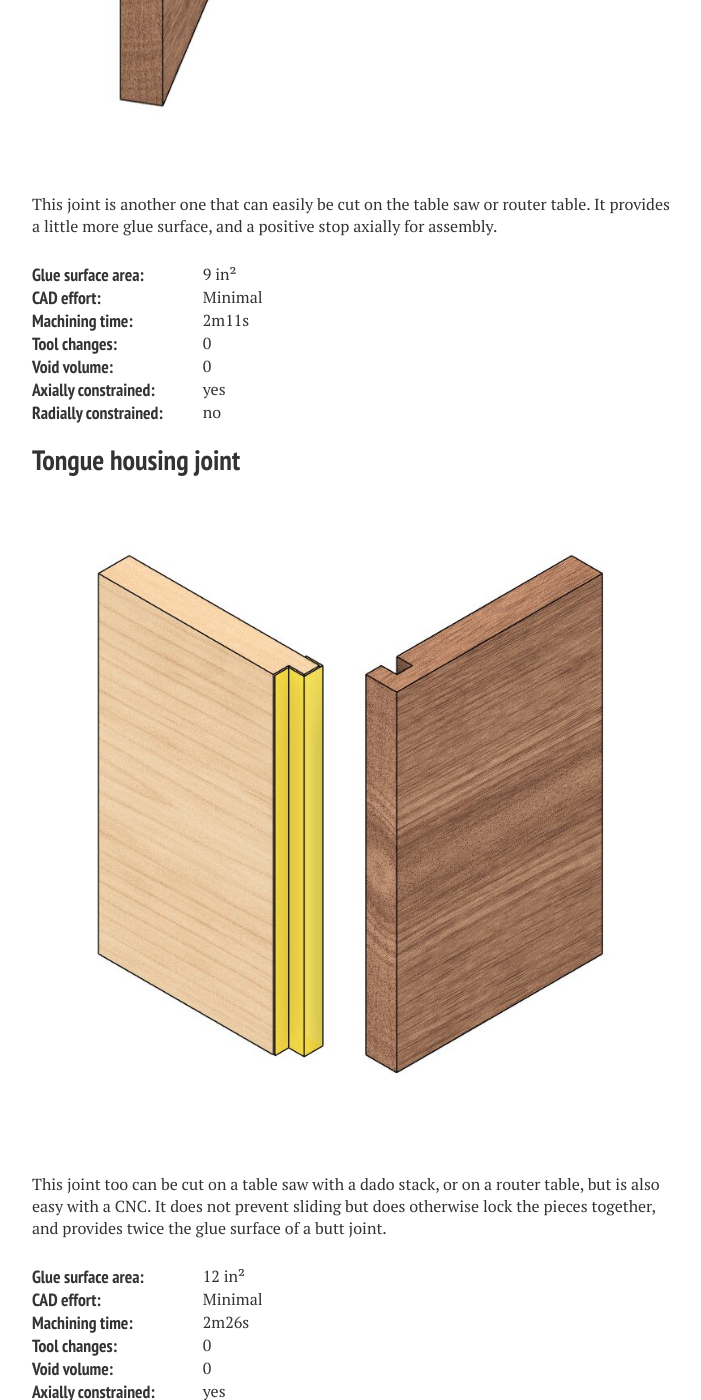
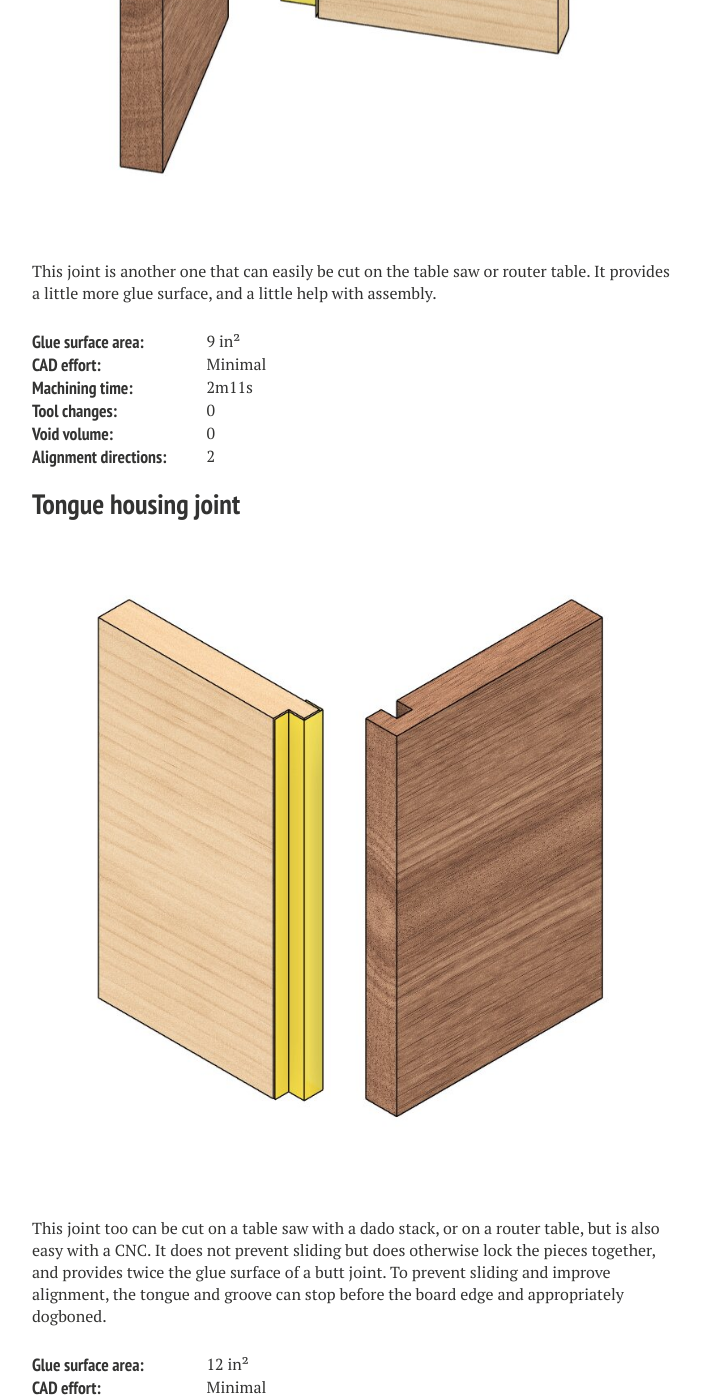
Before and after one commit to Billiam/billiam.org, a Jekyll site: the page built from _posts/2025-08-13-cnc-joints.md, in a window 1280 px wide and 1400 px high, scrolled down 4565 px. Shown: the whole window, without its empty margins (288-989 px from the left). Built offline with Jekyll 4.4.1, drawn with Linux system fonts in a browser that asks for light colours; nearby versions of some CDN libraries; some of the changed text lies outside the part shown.

Commit message:
Reword, count alignment directions instead

```diff
--- a/_posts/2025-08-13-cnc-joints.md
+++ b/_posts/2025-08-13-cnc-joints.md
@@ -15,6 +15,10 @@ For these tests, I modeled two 90-degree boards, 8 inches wide by ¾\" thick. Th
 The machining time is very subjective, but I'm estimating based on consumer grade (read: not stiff) CNC routers, using ¼\" and ⅛\" endmills. Times assume that boards are already planed to thickness and cut to length, and use a roughing pass followed by a lighter finishing pass.
 
 For the roughing pass, I'm simulating with a 2-flute endmill, 3mm stepdown, 0.14mm feed per tooth at 18,000 RPM. For the ⅛\" tool, where needed, I'm using 2mm stepdown, 0.1mm feed per tooth at 20,000 RPM.
+
+For alignment, I'm counting the number of directions that the joint _can't_ move when assembled, where higher is (probably)
+better. A butt joint is held in place in one direction. An open-sided rabbet joint is held in place in two directions.
+A dovetail joint is held in place in five directions.
 
 ## Butt joint
 
@@ -38,11 +42,8 @@ Tool changes:
 Void volume:
 : 0
 
-Axially constrained:
-: no
-
-Radially constrained:
-: no
+Alignment directions:
+: 1
 
 ## Mitered joint
 
@@ -65,18 +66,14 @@ Tool changes:
 Void volume:
 : 0
 
-Axially constrained:
-: no
-
-Radially constrained:
-: no
-
+Alignment directions:
+: 1
 
 ## Stepped "miter" joint
 
 {% include figure.html url="images/post/2025/joint/step-miterr.jpg" %}
 
-This joint is constructed with repeated, successfully deeper steps along the joint edge. It has no voids, and improves the glue surface area, and helps with assembly.
+This joint is constructed with repeated, successively deeper steps along the joint edge. It has no voids, improves the glue surface area, and helps a little with assembly depending on step size.
 
 Glue surface area:
 : 11.4 in²
@@ -93,17 +90,14 @@ Tool changes:
 Void volume:
 : 0
 
-Axially constrained:
-: yes
-
-Radially constrained:
-: no
+Alignment directions:
+: 2
 
 ## Rabbet joint
 
 {% include figure.html url="images/post/2025/joint/dador.jpg" %}
 
-This joint is another one that can easily be cut on the table saw or router table. It provides a little more glue surface, and a positive stop axially for assembly.
+This joint is another one that can easily be cut on the table saw or router table. It provides a little more glue surface, and a little help with assembly.
 
 Glue surface area:
 : 9 in²
@@ -120,17 +114,15 @@ Tool changes:
 Void volume:
 : 0
 
-Axially constrained:
-: yes
-
-Radially constrained:
-: no
+Alignment directions:
+: 2
 
 ## Tongue housing joint
 
 {% include figure.html url="images/post/2025/joint/groovef.jpg" %}
 
-This joint too can be cut on a table saw with a dado stack, or on a router table, but is also easy with a CNC. It does not prevent sliding but does otherwise lock the pieces together, and provides twice the glue surface of a butt joint.
+This joint too can be cut on a table saw with a dado stack, or on a router table, but is also easy with a CNC. It does not prevent sliding but does otherwise lock the pieces together, and provides twice the glue surface of a butt joint. To
+prevent sliding and improve alignment, the tongue and groove can stop before the board edge and appropriately dogboned.
 
 Glue surface area:
 : 12 in²
@@ -147,17 +139,15 @@ Tool changes:
 Void volume:
 : 0
 
-Axially constrained:
-: yes
-
-Radially constrained:
-: no
+Alignment directions:
+: 3
 
 ## Hammer tenon
 
 {% include figure.html url="images/post/2025/joint/hammerf.jpg" %}
 
-The hammer tenon can be cut flat and provides axial and radial assembly help. It's a bit more complicated to design, and requires adding dogbones, which creates some void spaces in the joint.
+The hammer tenon can be cut flat and provides axial and radial assembly help. It's a bit more complicated to design, and requires adding dogbones, which creates some void spaces in the joint. Alignment and surface contact can be improved
+by using a smaller tool to reduce the dogbone size.
 
 Glue surface area:
 : 6.43 in²
@@ -174,11 +164,8 @@ Tool changes:
 Void volume:
 : 0.367 in³
 
-Axially constrained:
-: yes
-
-Radially constrained:
-: yes
+Alignment directions:
+: 5
 
 ## Finger tenons
 
@@ -201,11 +188,8 @@ Tool changes:
 Void volume:
 : 0.53 in³
 
-Axially constrained:
-: yes
-
-Radially constrained:
-: yes
+Alignment directions:
+: 3
 
 ## Blind finger tenons
 
@@ -235,11 +219,8 @@ Tool changes:
 Void volume:
 : 0.45 in³
 
-Axially constrained:
-: yes
-
-Radially constrained:
-: yes
+Alignment directions:
+: 4
 
 ## Mortise and through tenon
 
@@ -263,11 +244,8 @@ Tool changes:
 Void volume:
 : 0.27 in³
 
-Axially constrained:
-: yes
-
-Radially constrained:
-: yes
+Alignment directions:
+: 3
 
 ## Mortise and hidden tenon
 
@@ -296,15 +274,12 @@ Tool changes:
 Void volume:
 : 0.27 in³
 
-Axially constrained:
-: no
-
-Radially constrained:
-: yes
+Alignment directions:
+: 3
 
 ## Box joints
 
-The following box joints are all similar but use different methods for relieving the current radius in corners, resulting in differences in void space, gluing area, CAD effort and manufacturing time.
+The following box joints are all similar but use different methods for relieving the cutter radius in inside corners, resulting in differences in void space, gluing area, CAD effort and manufacturing time.
 
 ### Basic box joint
 
@@ -327,11 +302,8 @@ Tool changes:
 Void volume:
 : 0.09 in³
 
-Axially constrained:
-: yes
-
-Radially constrained:
-: yes
+Alignment directions:
+: 4
 
 ### Box joint with smaller dogbones
 
@@ -354,11 +326,8 @@ Tool changes:
 Void volume:
 : 0.02 in³
 
-Axially constrained:
-: yes
-
-Radially constrained:
-: yes
+Alignment directions:
+: 4
 
 ### Box joint with smaller perpendicular dogbones
 
@@ -381,11 +350,8 @@ Tool changes:
 Void volume:
 : 0.06 in³
 
-Axially constrained:
-: yes
-
-Radially constrained:
-: yes
+Alignment directions:
+: 4
 
 ### Box joint with rabbets
 
@@ -414,11 +380,8 @@ Tool changes:
 Void volume:
 : 0.13 in³
 
-Axially constrained:
-: yes
-
-Radially constrained:
-: yes
+Alignment directions:
+: 4
 
 ### Box joint with small rabbets
 
@@ -447,11 +410,8 @@ Tool changes:
 Void volume:
 : 0.03 in³
 
-Axially constrained:
-: yes
-
-Radially constrained:
-: yes
+Alignment directions:
+: 4
 
 ### Box joint with rabbets and hidden tenons
 
@@ -480,11 +440,8 @@ Tool changes:
 Void volume:
 : 0.11 in³
 
-Axially constrained:
-: yes
-
-Radially constrained:
-: yes
+Alignment directions:
+: 4
 
 ### Box joint with small rabbets and hidden tenons
 
@@ -513,11 +470,8 @@ Tool changes:
 Void volume:
 : 0.03 in³
 
-Axially constrained:
-: yes
-
-Radially constrained:
-: yes
+Alignment directions:
+: 4
 
 ### Box joint with half rounded tenons
 
@@ -547,11 +501,8 @@ Tool changes:
 Void volume:
 : 0.04 in³
 
-Axially constrained:
-: yes
-
-Radially constrained:
-: yes
+Alignment directions:
+: 4
 
 ### Box joint with smaller rounding on tenons
 
@@ -574,11 +525,8 @@ Tool changes:
 Void volume:
 : 0.01 in³
 
-Axially constrained:
-: yes
-
-Radially constrained:
-: yes
+Alignment directions:
+: 4
 
 ## Summary
 
@@ -586,27 +534,27 @@ For my needs, I'll probably be using a mix of the [tongue housing joint](#tongue
 
 <div class="detail-table" markdown="block">
 
-|Name|Glue Surface|Cad effort|Tool Changes|Machining time|Void volume|Axial|Radial|
+|Name|Glue Surface|Cad effort|Tool Changes|Machining time|Void volume|Align|
 |---|---|---|---|---|---|---|---|
-|[Butt](#butt-joint)|6 in²|None|0|0|0|n|n|
-|[Mitered](#mitered-joint)|8.49 in²|Min|0|0|0|n|n|
-|[Stepped](#stepped-miter-joint)|11.4 in²|Med|0|5m56s|0|y|n|
-|[Rabbet](#rabbet-joint)|9 in²|Min|0|2m11s|0|y|n|
-|[Tongue](#tongue-housing-joint)|12 in²|Min|0|2m26s|0|y|n
-|[Hammer](#hammer-tenon)|6.43 in²|High|0|6m13s|0.38 in³|y|y|
-|[Finger](#finger-tenons)|16.31 in²|Med|0|4m19s|0.53 in³|y|y|
-|[Blind finger](#blind-finger-tenons)|17.02 in²|Med|0|3m21s|0.45 in³|y|y|
-|[Mortise](#mortise-and-through-tenon)|7.81 in²|Med|0|8m55s|0.27 in³|y|y|
-|[Blind mortise](#mortise-and-hidden-tenon)|10.29 in²|Med|0|8m59s|0.27 in³|n|y|
-|[Box](#basic-box-joint)|6.44 in²|Low|0|4m47s|0.09 in³|y|y|
-|[Box small dogbone](#box-joint-with-smaller-dogbones)|8.14 in²|Low|1|5m24s|0.02 in³|y|y
-|[Perp dogbone](#box-joint-with-smaller-perpendicular-dogbones)|8.66 in²|Low|1|6m14s|0.06 in³|y|y|
-|[Rabbet](#box-joint-with-rabbets)|7.56 in²|High|0|5m43s|0.13 in³|y|y|
-|[Small rabbet](#box-joint-with-small-rabbets)|8.69 in²|High|1|5m22s|0.03 in³|y|y|
-|[Hidden rabbet](#box-joint-with-rabbets-and-hidden-tenons)|11.46 in²|High|0|5m01s|0.11 in³|y|y|
-|[Small hidden rabbet](#box-joint-with-small-rabbets-and-hidden-tenons)|12.62 in²|High|1|4m49s|0.03 in³|y|y|
-|[Rounded](#box-joint-with-half-rounded-tenons)|8.89 in²|Med|0|7m37s|0.04 in³|y|y|
-|[Small rounded](#box-joint-with-smaller-rounding-on-tenons)|9.54 in²|Med|1|6m41s|0.01 in³|y|y|
+|[Butt](#butt-joint)|6 in²|None|0|0|0|1|
+|[Mitered](#mitered-joint)|8.49 in²|Min|0|0|0|1|
+|[Stepped](#stepped-miter-joint)|11.4 in²|Med|0|5m56s|0|2|
+|[Rabbet](#rabbet-joint)|9 in²|Min|0|2m11s|0|2|
+|[Tongue](#tongue-housing-joint)|12 in²|Min|0|2m26s|0|3|
+|[Hammer](#hammer-tenon)|6.43 in²|High|0|6m13s|0.38 in³|5|
+|[Finger](#finger-tenons)|16.31 in²|Med|0|4m19s|0.53 in³|3|
+|[Blind finger](#blind-finger-tenons)|17.02 in²|Med|0|3m21s|0.45 in³|4|
+|[Mortise](#mortise-and-through-tenon)|7.81 in²|Med|0|8m55s|0.27 in³|3|
+|[Blind mortise](#mortise-and-hidden-tenon)|10.29 in²|Med|0|8m59s|0.27 in³|3|
+|[Box](#basic-box-joint)|6.44 in²|Low|0|4m47s|0.09 in³|4|
+|[Box small dogbone](#box-joint-with-smaller-dogbones)|8.14 in²|Low|1|5m24s|0.02 in³|4|
+|[Perp dogbone](#box-joint-with-smaller-perpendicular-dogbones)|8.66 in²|Low|1|6m14s|0.06 in³|4|
+|[Rabbet box](#box-joint-with-rabbets)|7.56 in²|High|0|5m43s|0.13 in³|4|
+|[Small rabbet box](#box-joint-with-small-rabbets)|8.69 in²|High|1|5m22s|0.03 in³|4|
+|[Hidden rabbet box](#box-joint-with-rabbets-and-hidden-tenons)|11.46 in²|High|0|5m01s|0.11 in³|4|
+|[Small hidden rabbet box](#box-joint-with-small-rabbets-and-hidden-tenons)|12.62 in²|High|1|4m49s|0.03 in³|4|
+|[Rounded box](#box-joint-with-half-rounded-tenons)|8.89 in²|Med|0|7m37s|0.04 in³|4|
+|[Small rounded box](#box-joint-with-smaller-rounding-on-tenons)|9.54 in²|Med|1|6m41s|0.01 in³|4|
 
 
 </div>
```
